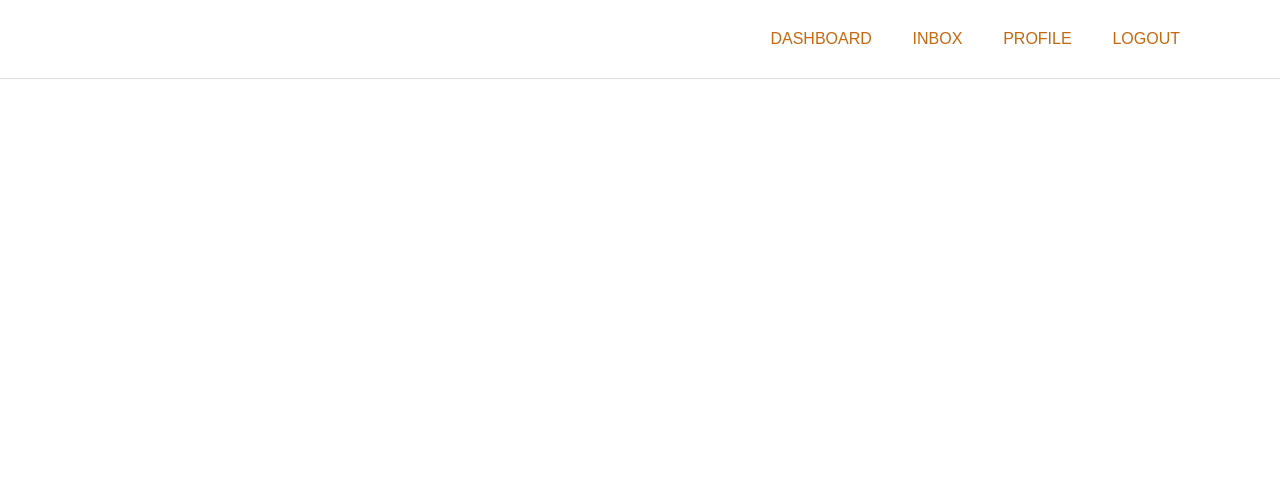
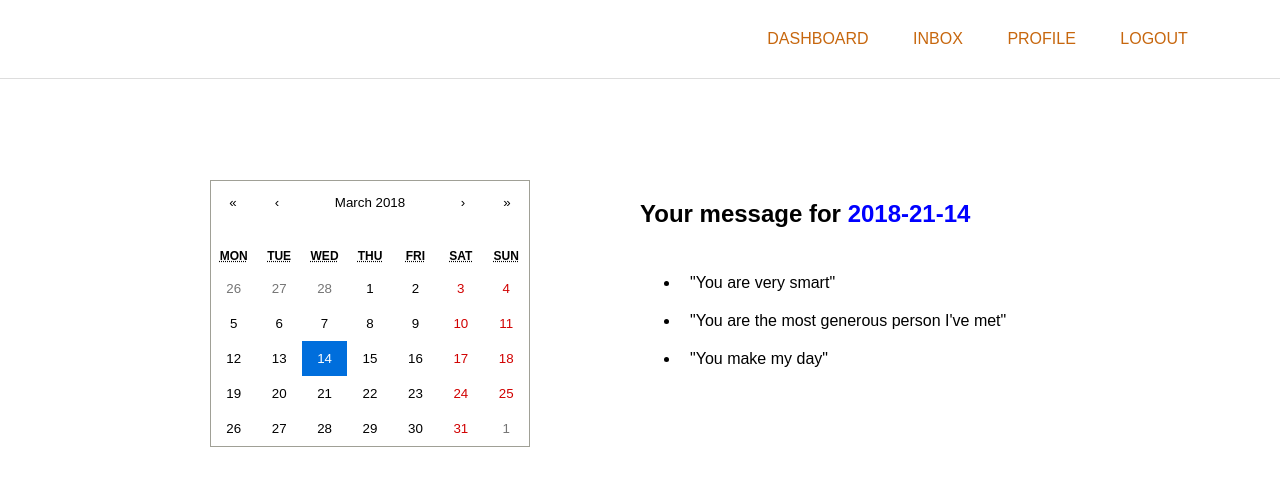
Before and after one commit to NawarYossef/movie-vue, a React (Create React App) app: page /inbox in a window 1280 px wide. Shown: the top 486 px of the page. Built offline with nearby package versions, Linux system fonts and the light colour scheme.

Commit message:
add static inbox component

```diff
--- a/package.json
+++ b/package.json
@@ -3,6 +3,7 @@
   "version": "0.1.0",
   "private": true,
   "dependencies": {
+    "moment": "^2.21.0",
     "react": "^16.2.0",
     "react-calendar": "^2.13.4",
     "react-dom": "^16.2.0",
--- a/src/containers/App.js
+++ b/src/containers/App.js
@@ -2,7 +2,7 @@ import React, { Component } from 'react';
 import { connect } from 'react-redux';
 import { BrowserRouter as Router, Route } from 'react-router-dom';
 import LandingPage from './LandingPage';
-import InboxPage from './InboxPage';
+import { InboxPage } from './InboxPage';
 import SettingsPage from './SettingsPage';
 import SendingPage from './SendingPage';
 import './App.css';
--- a/src/containers/InboxPage.js
+++ b/src/containers/InboxPage.js
@@ -1,18 +1,61 @@
-import React, { Component } from 'react';
-import AppNav from '../components/AppNav';
-import Footer from '../components/Footer';
+import React, { Component } from "react";
+import AppNav from "../components/AppNav";
+import Footer from "../components/Footer";
+import Calendar from "react-calendar";
 
-import './styles/inbox.css';
+import "./styles/inbox.css";
 
-class InboxPage extends Component {
+export class InboxPage extends Component {
+  constructor(props) {
+    super(props);
+    this.state = {
+      date: new Date()
+    };
+  }
+
+  handleDateChange = date => {
+    this.setState({ date });
+  };
+
+  dateForCompliments = () => {
+    const date = new Date(this.state.date);
+    return (
+      date.getFullYear() + "-" + date.getMonth() + 1 + "-" + date.getDate()
+    );
+  };
 
   render() {
+    const compliments = [
+      "You are very smart",
+      "You are the most generous person I've met",
+      "You make my day"
+    ];
+
     return (
       <div className="inbox-page">
         <AppNav />
         <h1>Your Inbox</h1>
+        <div>
+
+          <section className="calendar-wrapper">
+            <Calendar
+              onChange={this.handleDateChange}
+              value={this.state.date}
+            />
+          </section>
+
+          <section className="compliments">
+            <h2>
+              Your message for <span>{this.dateForCompliments()}</span>
+            </h2>
+            <ul>
+              {compliments.map((quote, i) => {
+                return <li>"{quote}"</li>
+              }) }
+            </ul>
+          </section>
+        </div>
       </div>
     );
   }
 }
-export default InboxPage;
--- a/src/containers/styles/inbox.css
+++ b/src/containers/styles/inbox.css
@@ -0,0 +1,34 @@
+.inbox-page {
+  width: 100%;
+}
+
+/* compliments */
+.compliments {
+  float: right;
+  width: 50%;
+  margin: 100px 0 0 0;
+  text-align: left;
+}
+
+ul {
+  display: inline-block;
+}
+
+li {
+  padding: 10px;
+}
+
+h2 span {
+  color: blue;
+}
+/* calender */
+.calendar-wrapper {
+  width: 50%;
+  float: left;
+}
+
+.react-calendar {
+  display: inline-block;
+  width: 50%;
+  margin: 100px 0 0 100px;
+}
```
Also changed, not shown: src/components/styles/AppNav.css (line endings or trailing spaces), 1 other file (tests, documents, lock files or other folders).
